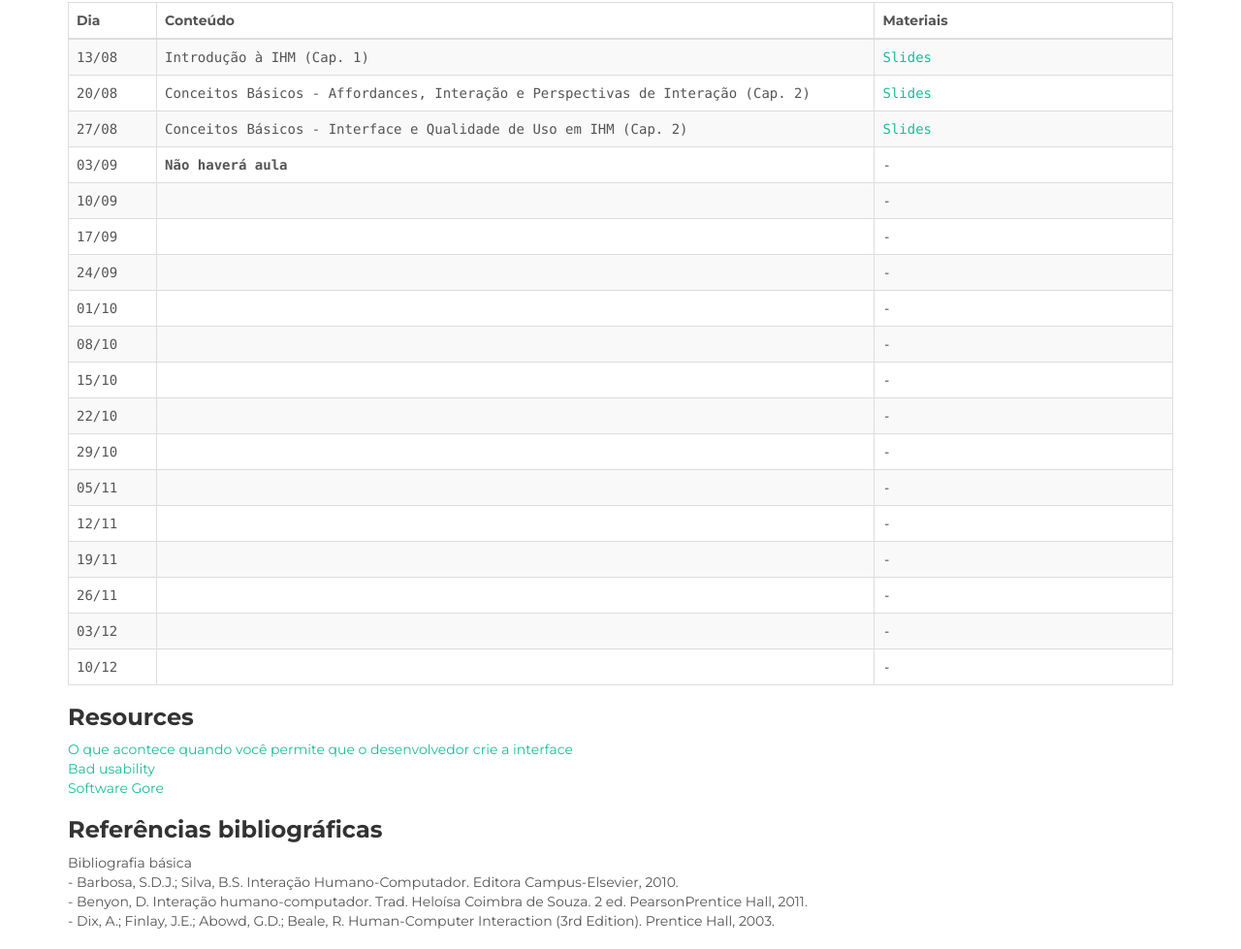
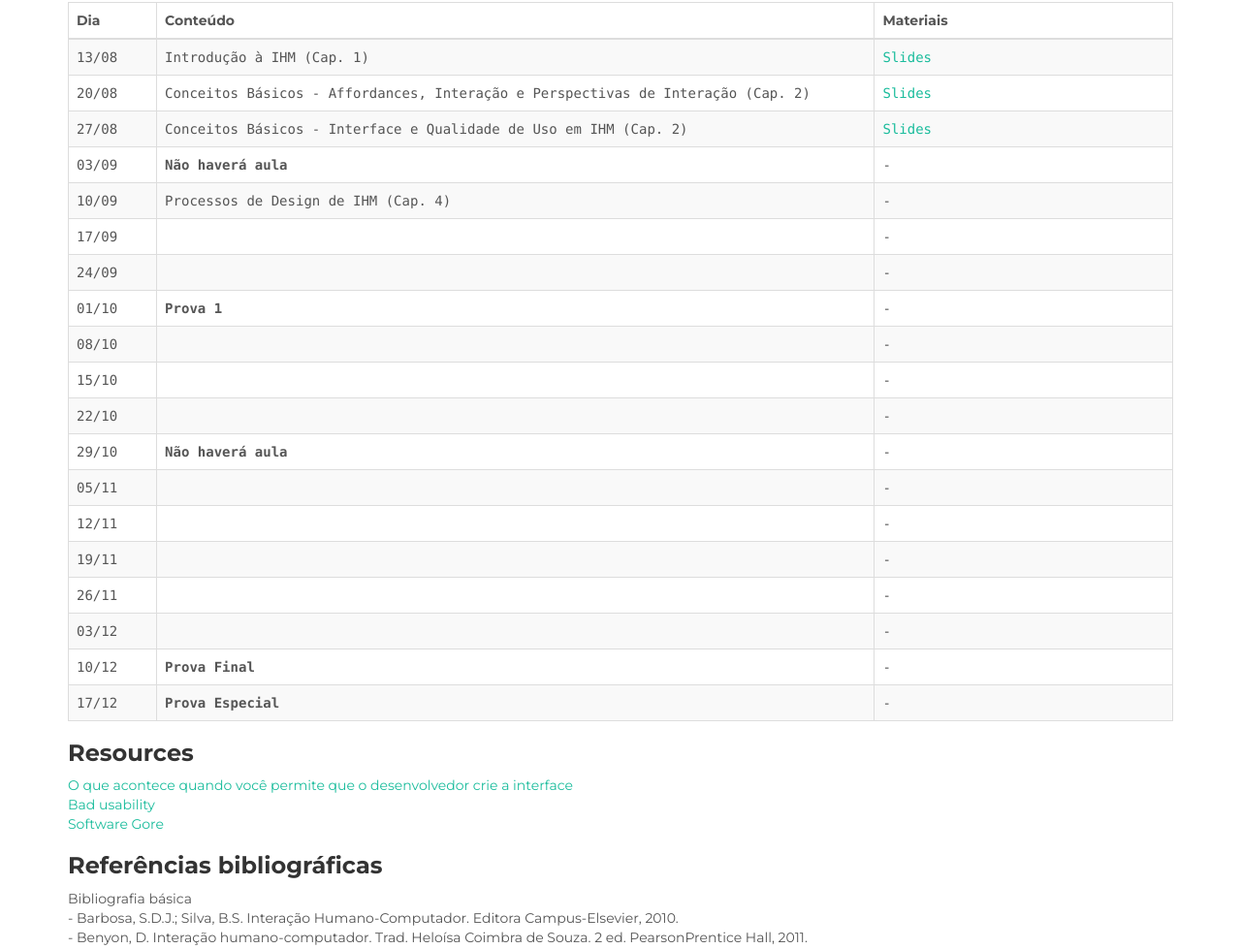
Before and after one commit to thiagov/thiagov.github.io, a plain HTML site: page ihc.html in a window 1280 px wide. Shown: the part 743-1722 px from the top of the page at 97% size. Drawn offline with nearby package versions, Linux system fonts and the light colour scheme.

Commit message:
Adicionando datas de provas

```diff
--- a/ihc.html
+++ b/ihc.html
@@ -105,7 +105,7 @@
                         </tr>
                         <tr>
                             <td>10/09</td>
-                            <td><!--Processos de Design de IHM (Cap. 4)--></td>
+                            <td>Processos de Design de IHM (Cap. 4)</td>
                             <td>-</td>
                         </tr>
                         <tr>
@@ -119,7 +119,7 @@
                         </tr>
                         <tr>
                             <td>01/10</td>
-                            <td><!--<strong>Prova 1</strong>--></td>
+                            <td><strong>Prova 1</strong></td>
                             <td>-</td>
                         </tr>
                         <tr>
@@ -139,40 +139,44 @@
                         </tr>
                         <tr>
                             <td>29/10</td>
-                            <td><!--Apresentação trabalho prático--></td>
+                            <td><strong>Não haverá aula</strong></td>
                             <td>-</td>
                         </tr>
                         <tr>
                             <td>05/11</td>
+                            <td><!-- Apresentação Trabalho Prático --></td>
+                            <td>-</td>
+                        </tr>
+                        <tr>
+                            <td>12/11</td>
                             <td><!--Design de IHC (Cap. 7)--></td>
                             <td>-</td>
                         </tr>
                         <tr>
-                            <td>12/11</td>
+                            <td>19/11</td>
                             <td><!--Princípios e Diretrizes para Design de IHM (Cap. 8)--></td>
                             <td>-</td>
                         </tr>
                         <tr>
-                            <td>19/11</td>
+                            <td>26/11</td>
                             <td><!--Métodos de Avaliação de IHM (Cap. 10)--></td>
                             <td>-</td>
                         </tr>
                         <tr>
-                            <td>26/11</td>
+                            <td>03/12</td>
                             <td><!--Revisão Prova Final--></td>
                             <td>-</td>
                         </tr>
                         <tr>
-                            <td>03/12</td>
-                            <td><!--Prova final--></td>
+                            <td>10/12</td>
+                            <td><strong>Prova Final</strong></td>
                             <td>-</td>
                         </tr>
                         <tr>
-                            <td>10/12</td>
-                            <td><!--Prova Especial--></td>
+                            <td>17/12</td>
+                            <td><strong>Prova Especial</strong></td>
                             <td>-</td>
                         </tr>
-
                     </tbody>
                 </table>
 
```
